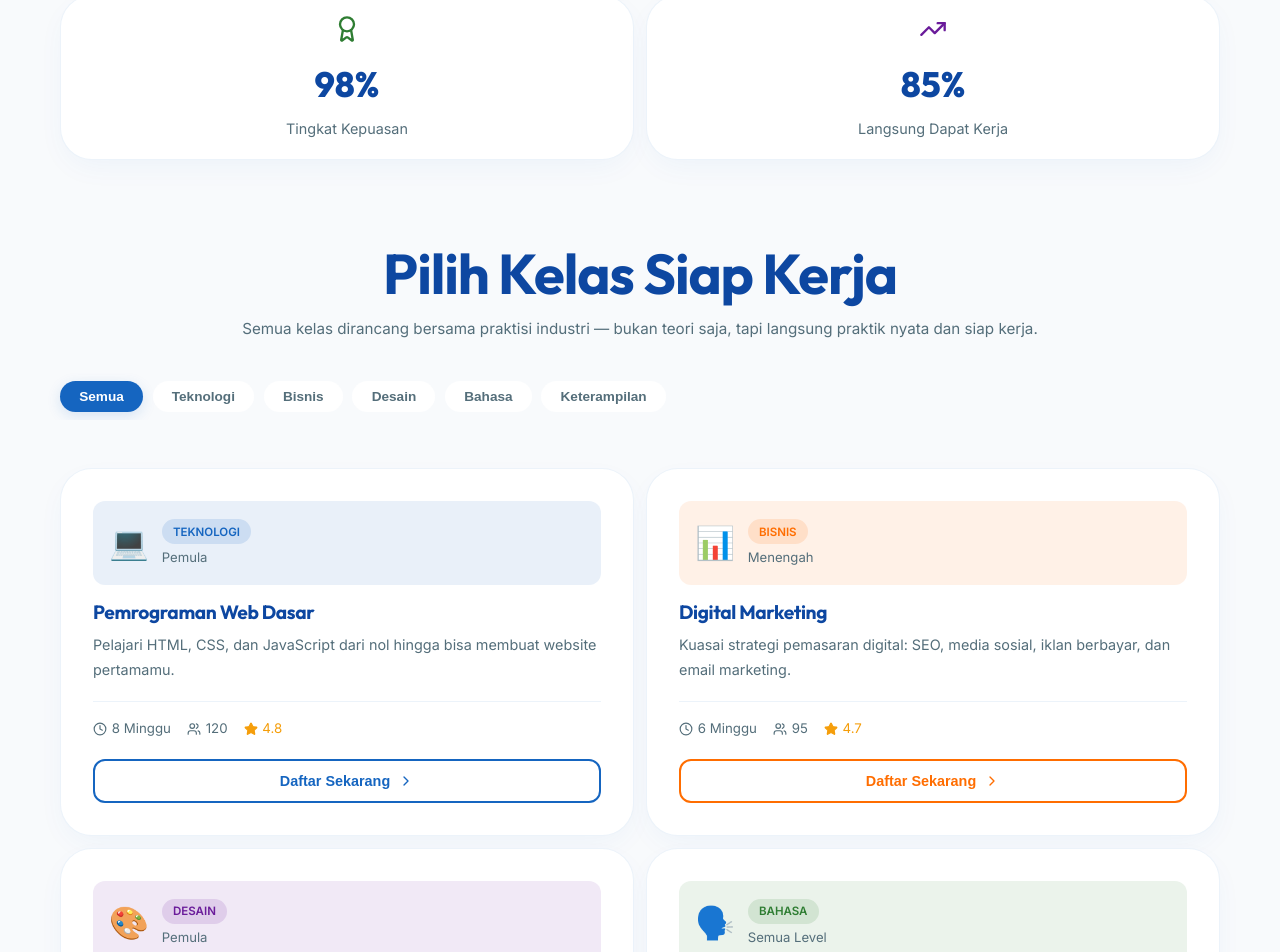
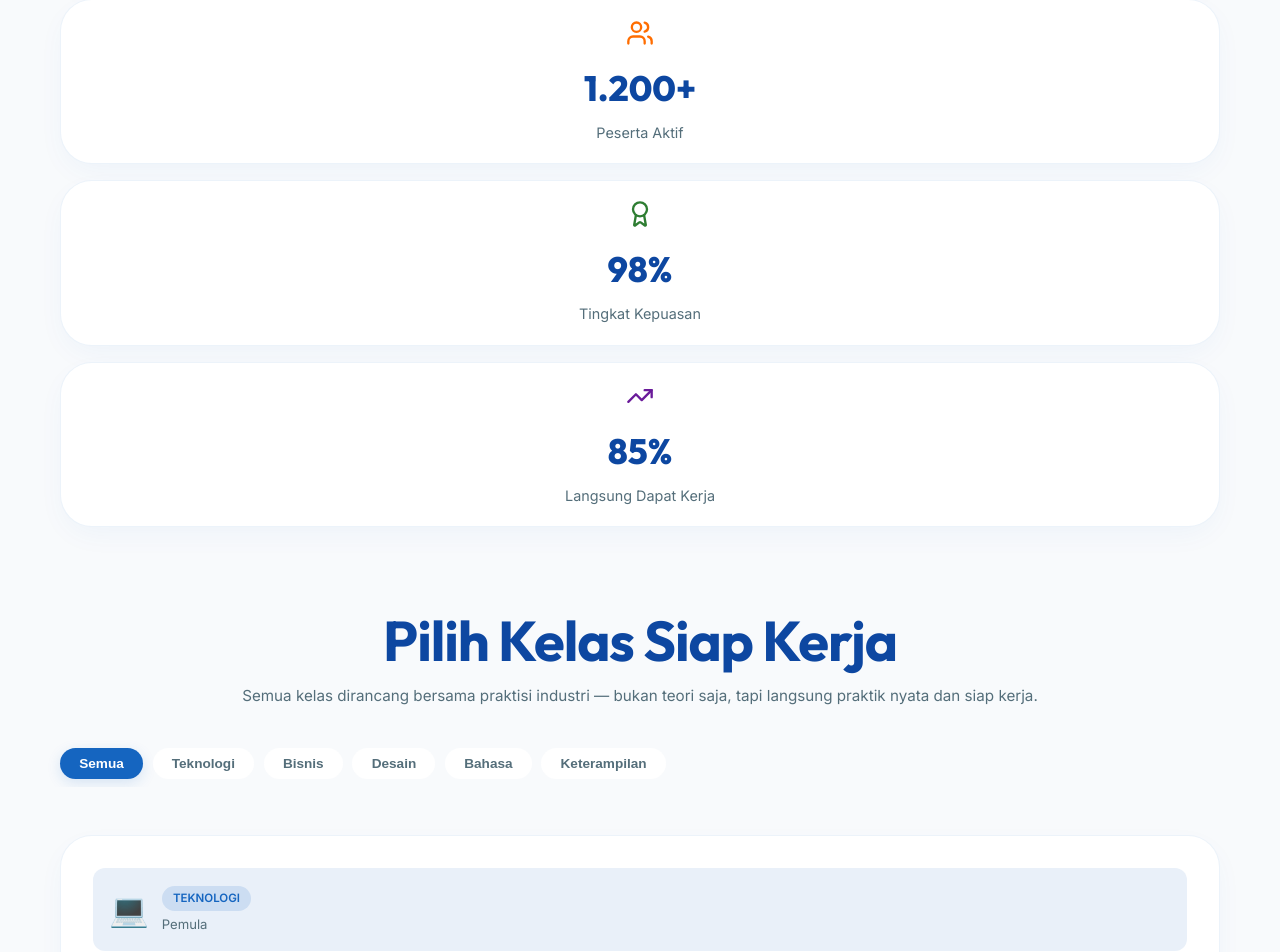
Before and after one commit to anhar-glicth/yoiapp, a React (Vite) app: page /pelatihan in a window 1280 px wide. Shown: the part 789-1741 px from the top of the page. Built offline with nearby package versions, Linux system fonts and the light colour scheme.

Commit message:
feat: implement global CSS styles and new LowonganKerja and Pelatihan pages

```diff
--- a/src/index.css
+++ b/src/index.css
@@ -579,13 +579,13 @@ h3 { font-size: clamp(1.4rem, 3vw, 2.2rem); }
 }
 
 .scroll-x > * {
-  flex: 0 0 82%; /* Bleeds next card to indicate scroll */
-  scroll-snap-align: center;
+  flex: 0 0 46%; /* Exactly 2 cards visible with gap */
+  scroll-snap-align: start;
 }
 
 /* For Stats Cards specifically in horizontal scroll */
 .scroll-x.stats-scroll > * {
-  flex: 0 0 55%;
+  flex: 0 0 40%;
 }
 
 @media (min-width: 768px) {
--- a/src/pages/LowonganKerja.jsx
+++ b/src/pages/LowonganKerja.jsx
@@ -94,7 +94,7 @@ const LowonganKerja = () => {
       {/* Stats */}
       <section style={{ background: 'var(--bg-dark)', padding: '4rem 0 2rem', width: '100%', overflow: 'hidden' }}>
         <div className="container">
-          <div className="grid grid-2-mobile grid-4">
+          <div className="scroll-x stats-scroll">
             {stats.map((s, i) => (
               <motion.div key={i} className="glass-card" initial={{ y: 20, opacity: 0 }} whileInView={{ y: 0, opacity: 1 }} viewport={{ once: true }} transition={{ delay: i * 0.1 }} style={{ textAlign: 'center', padding: '1.2rem 0.8rem' }}>
                 <div style={{ color: s.color, marginBottom: '0.8rem', display: 'flex', justifyContent: 'center' }}>{s.icon}</div>
--- a/src/pages/Pelatihan.jsx
+++ b/src/pages/Pelatihan.jsx
@@ -71,7 +71,7 @@ const Pelatihan = () => {
       {/* Stats */}
       <section style={{ background: 'var(--bg-dark)', padding: '4rem 0 2rem', width: '100%', overflow: 'hidden' }}>
         <div className="container">
-          <div className="grid grid-2-mobile grid-4">
+          <div className="scroll-x stats-scroll">
             {stats.map((s, i) => (
               <motion.div key={i} className="glass-card" initial={{ y: 20, opacity: 0 }} whileInView={{ y: 0, opacity: 1 }} viewport={{ once: true }} transition={{ delay: i * 0.1 }} style={{ textAlign: 'center', padding: '1.2rem 0.8rem' }}>
                 <div style={{ color: s.color, marginBottom: '0.8rem', display: 'flex', justifyContent: 'center' }}>{s.icon}</div>
@@ -123,7 +123,7 @@ const Pelatihan = () => {
             </div>
           </div>
 
-          <div className="grid grid-2-mobile grid-3">
+          <div className="scroll-x">
             {filtered.map((item, i) => (
               <motion.div key={item.id} className="glass-card" initial={{ y: 30, opacity: 0 }} animate={{ y: 0, opacity: 1 }} transition={{ duration: 0.4, delay: i * 0.08 }} whileHover={{ y: -6 }} style={{ cursor: 'pointer', display: 'flex', flexDirection: 'column' }}>
                 <div style={{ background: `${item.color}18`, borderRadius: '12px', padding: '1rem', marginBottom: '1rem', display: 'flex', alignItems: 'center', gap: '0.8rem' }}>
```
